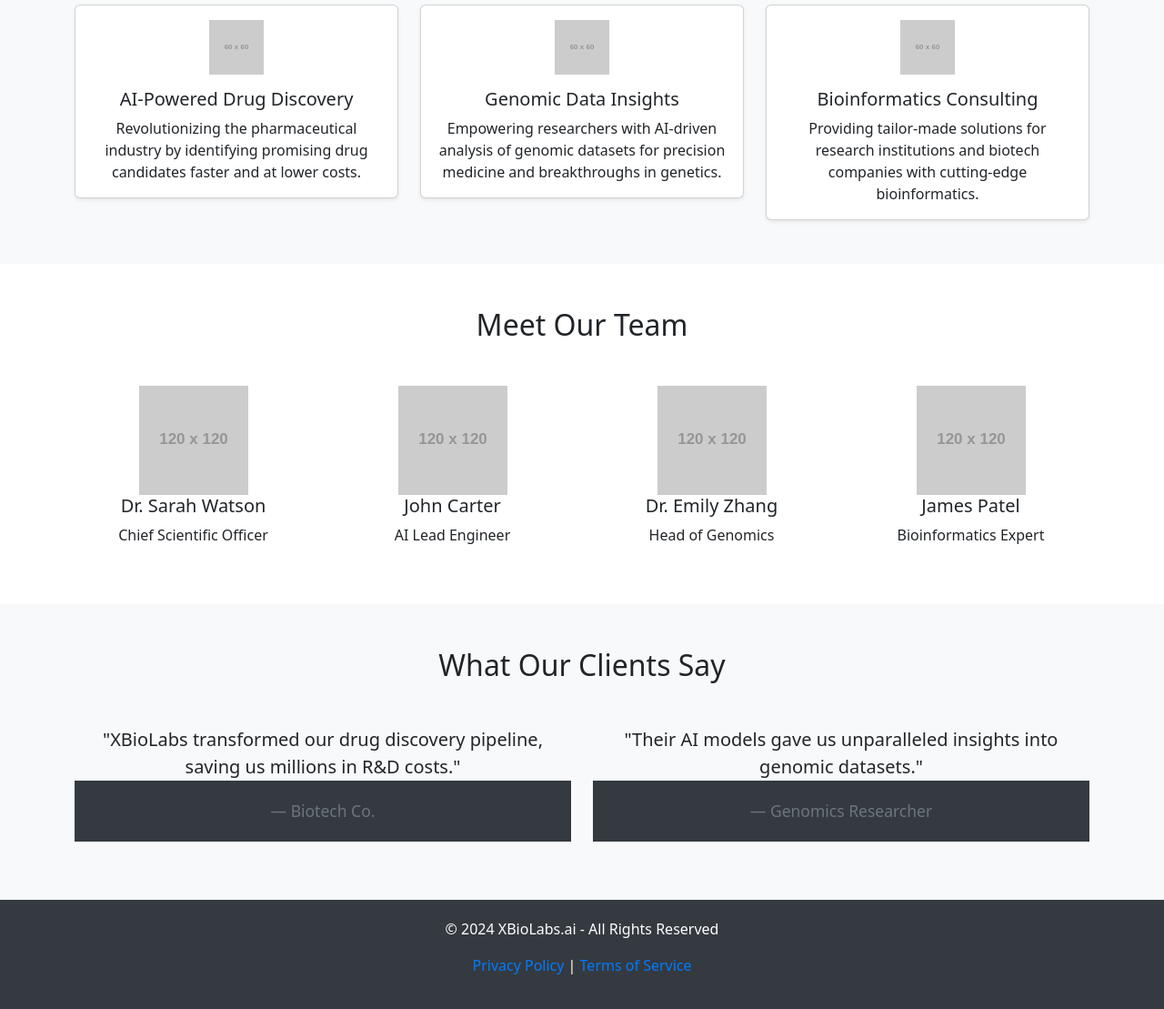
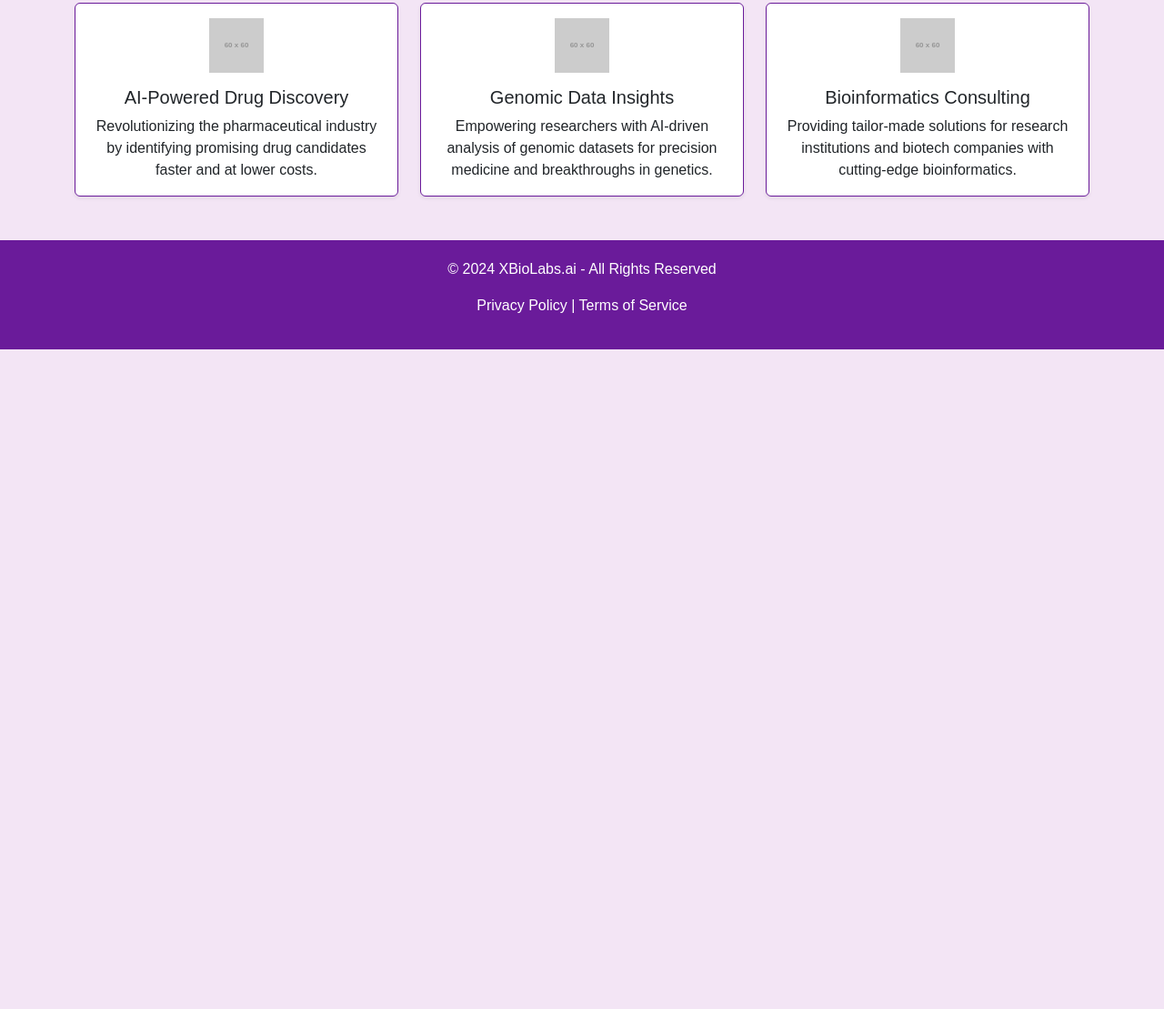
Before and after one commit to sabsgeo/xbiolabs.ai, a plain HTML site: page index.html in a window 1280 px wide. Shown: the part 861-1970 px from the top of the page at 91% size. After the commit the page ends 1245 px from the top, so only its background shows below. Drawn offline with nearby package versions, Linux system fonts and the light colour scheme; placeholder pictures from the web are drawn by us.

Commit message:
Update index.html

```diff
--- a/index.html
+++ b/index.html
@@ -9,46 +9,100 @@
   <title>XBioLabs.ai | Revolutionizing Biotechnology with AI</title>
   <link href="https://cdn.jsdelivr.net/npm/bootstrap@5.3.0/dist/css/bootstrap.min.css" rel="stylesheet">
   <style>
+    /* Purple Theme Styles */
+    :root {
+      --primary-purple: #6A1B9A; /* Dark Purple */
+      --secondary-purple: #9C27B0; /* Light Purple */
+      --background-light: #F3E5F5; /* Light Purple Background */
+      --text-color: #FFFFFF; /* White */
+    }
+
+    body {
+      font-family: Arial, sans-serif;
+      background-color: var(--background-light);
+      color: #333;
+    }
+
     .hero-section {
-      background: linear-gradient(to right, #007BFF, #6610F2);
-      color: #fff;
+      background: linear-gradient(to right, var(--primary-purple), var(--secondary-purple));
+      color: var(--text-color);
       text-align: center;
       padding: 80px 20px;
     }
+
     .hero-section h1 {
       font-size: 3.5rem;
       font-weight: bold;
     }
+
     .hero-section p {
       font-size: 1.5rem;
     }
+
+    .btn-purple {
+      background-color: var(--primary-purple);
+      color: var(--text-color);
+      border: none;
+    }
+
+    .btn-purple:hover {
+      background-color: var(--secondary-purple);
+    }
+
+    .service-item {
+      border: 1px solid var(--primary-purple);
+      transition: transform 0.3s ease, background-color 0.3s ease;
+    }
+
     .service-item:hover {
       transform: scale(1.05);
-      transition: transform 0.3s ease;
+      background-color: var(--secondary-purple);
+      color: var(--text-color);
     }
+
     footer {
-      background: #343a40;
-      color: #fff;
+      background: var(--primary-purple);
+      color: var(--text-color);
       text-align: center;
       padding: 20px 0;
     }
+
     footer a {
-      color: #007BFF;
+      color: var(--text-color);
       text-decoration: none;
     }
+
     footer a:hover {
       text-decoration: underline;
     }
+
     .icon {
       width: 60px;
       height: 60px;
       margin-bottom: 15px;
+      filter: grayscale(100%);
     }
+
+    .icon:hover {
+      filter: none;
+    }
+
     .team img {
       border-radius: 50%;
       width: 120px;
       height: 120px;
       object-fit: cover;
+      border: 2px solid var(--secondary-purple);
+    }
+
+    blockquote {
+      background-color: var(--background-light);
+      border-left: 5px solid var(--primary-purple);
+      padding: 10px 15px;
+    }
+
+    .blockquote-footer {
+      color: var(--primary-purple);
     }
   </style>
 </head>
@@ -58,7 +112,7 @@
     <div class="container">
       <h1>XBioLabs.ai</h1>
       <p>Transforming the Future of Biotechnology with Artificial Intelligence</p>
-      <a href="#services" class="btn btn-light btn-lg mt-4">Discover Our Innovations</a>
+      <a href="#services" class="btn btn-purple btn-lg mt-4">Discover Our Innovations</a>
     </div>
   </header>
 
@@ -83,7 +137,7 @@
   </section>
 
   <!-- Services Section -->
-  <section id="services" class="py-5 bg-light">
+  <section id="services" class="py-5">
     <div class="container text-center">
       <h2 class="mb-4">Our Services</h2>
       <div class="row g-4">
@@ -124,56 +178,6 @@
     </div>
   </section>
 
-  <!-- Team Section -->
-  <section class="py-5">
-    <div class="container text-center">
-      <h2>Meet Our Team</h2>
-      <div class="row g-4 mt-4">
-        <div class="col-lg-3 col-md-6">
-          <img src="https://via.placeholder.com/120" alt="Team Member" class="team">
-          <h5>Dr. Sarah Watson</h5>
-          <p>Chief Scientific Officer</p>
-        </div>
-        <div class="col-lg-3 col-md-6">
-          <img src="https://via.placeholder.com/120" alt="Team Member" class="team">
-          <h5>John Carter</h5>
-          <p>AI Lead Engineer</p>
-        </div>
-        <div class="col-lg-3 col-md-6">
-          <img src="https://via.placeholder.com/120" alt="Team Member" class="team">
-          <h5>Dr. Emily Zhang</h5>
-          <p>Head of Genomics</p>
-        </div>
-        <div class="col-lg-3 col-md-6">
-          <img src="https://via.placeholder.com/120" alt="Team Member" class="team">
-          <h5>James Patel</h5>
-          <p>Bioinformatics Expert</p>
-        </div>
-      </div>
-    </div>
-  </section>
-
-  <!-- Testimonials Section -->
-  <section class="py-5 bg-light">
-    <div class="container text-center">
-      <h2>What Our Clients Say</h2>
-      <div class="row g-4 mt-4">
-        <div class="col-lg-6">
-          <blockquote class="blockquote">
-            <p>"XBioLabs transformed our drug discovery pipeline, saving us millions in R&D costs."</p>
-            <footer class="blockquote-footer">Biotech Co.</footer>
-          </blockquote>
-        </div>
-        <div class="col-lg-6">
-          <blockquote class="blockquote">
-            <p>"Their AI models gave us unparalleled insights into genomic datasets."</p>
-            <footer class="blockquote-footer">Genomics Researcher</footer>
-          </blockquote>
-        </div>
-      </div>
-    </div>
-  </section>
-
   <!-- Footer -->
   <footer>
     <div class="container">
```
